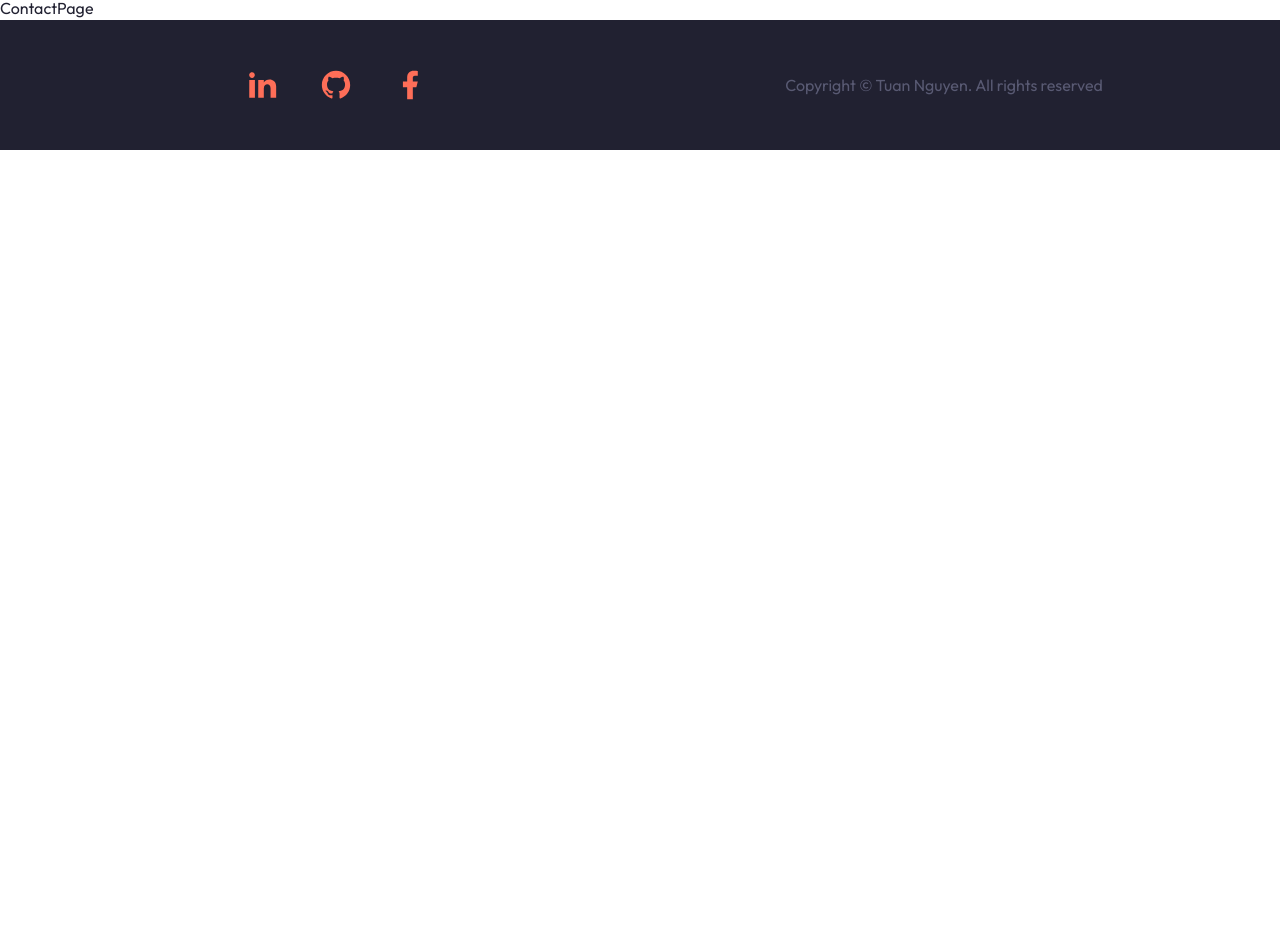
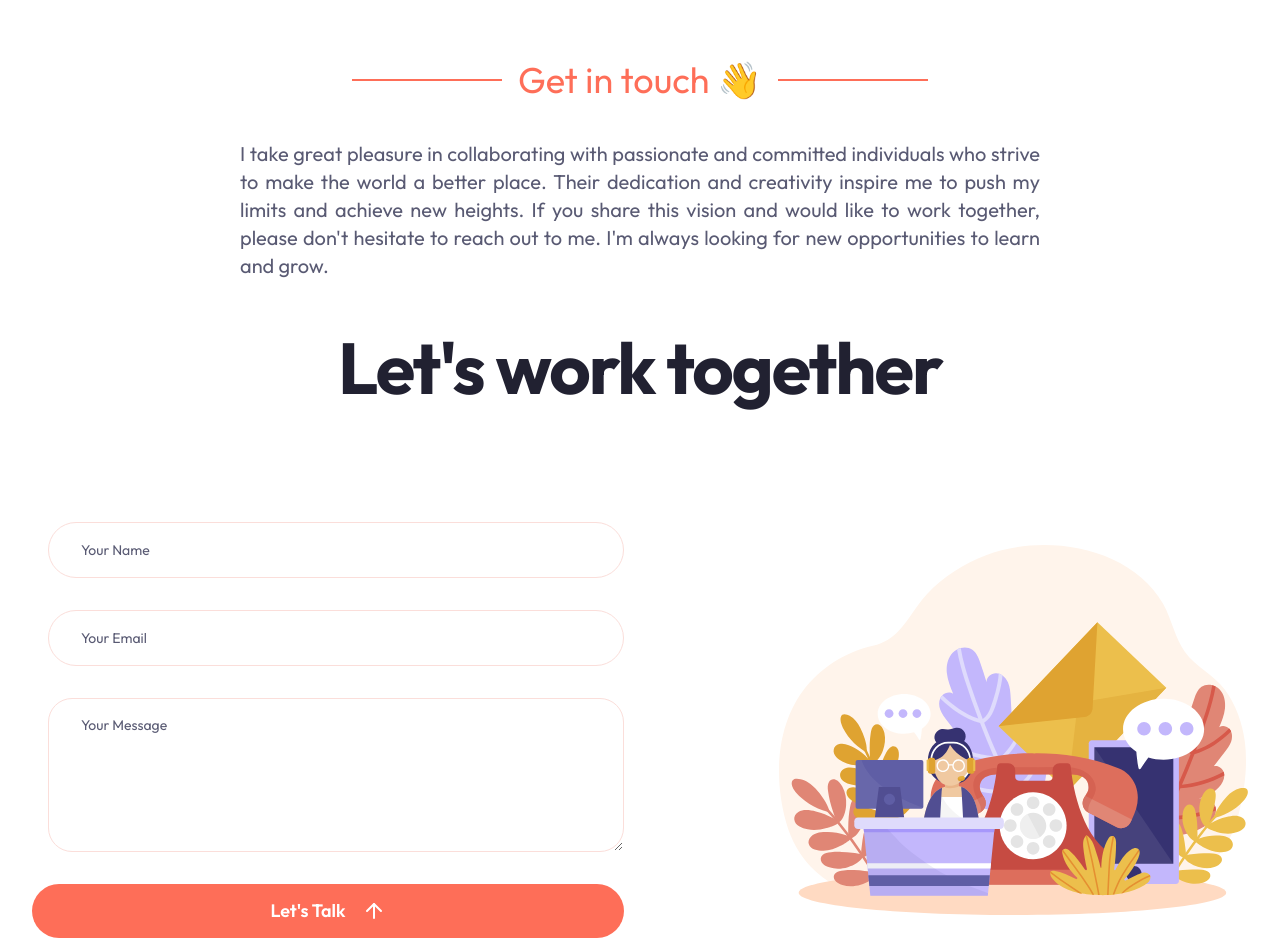
Before and after one commit to TuanNguyen0915/Portfolio, a Next.js app: page /contact in a window 1280 px wide. Shown: the part 132-1084 px from the top of the page. Before the commit the page ends 800 px from the top, so only its background shows below. Built offline with nearby package versions, Linux system fonts and the light colour scheme.

Commit message:
using emailjs to send email

```diff
--- a/app/contact/page.jsx
+++ b/app/contact/page.jsx
@@ -1,5 +1,138 @@
+"use client"
+import { Button } from "@/components/ui/button"
+import { Input } from "@/components/ui/input"
+import { Textarea } from "@/components/ui/textarea"
+import { MailIcon, User, MessageSquare, ArrowRightIcon } from "lucide-react"
+import { useState } from "react"
+import emailjs from "@emailjs/browser"
+import toast, { Toaster } from "react-hot-toast"
+
 const ContactPage = () => {
-  return <div>ContactPage</div>
+  const [formData, setFormData] = useState({
+    name: "",
+    email: "",
+    message: "",
+  })
+  const [sending, setSending] = useState(false)
+  const handleOnchange = (e) => {
+    setFormData({
+      ...formData,
+      [e.target.name]: e.target.value,
+    })
+  }
+  const handleSubmit = (e) => {
+    e.preventDefault()
+    setSending(true)
+    emailjs
+      .send(
+        process.env.NEXT_PUBLIC_SERVICE_ID,
+        process.env.NEXT_PUBLIC_TEMPLATE_ID,
+        {
+          name: formData.name,
+          email: formData.email,
+          message: formData.message,
+        },
+        process.env.NEXT_PUBLIC_API_KEY,
+      )
+      .then(() => {
+        setFormData({
+          name: "",
+          email: "",
+          message: "",
+        })
+        setSending(false)
+        toast.success("Message sent!")
+      })
+      .catch((err) => {
+        console.log(err)
+      })
+  }
+
+  return (
+    <section className="my-12 lg:my-16">
+      <Toaster position="top-center" reverseOrder={false}></Toaster>
+      <div className="container mx-auto flex flex-col gap-12 lg:flex-col">
+        {/* GET IN TOUCH */}
+        <div className="w-full flex-col gap-10">
+          <div className="mb-10 flex w-full items-center justify-center gap-4">
+            <div className="h-[2px] w-[50px]  bg-primary sm:w-[150px]"></div>
+            <p className="text-2xl text-primary lg:text-4xl">Get in touch 👋</p>
+            <div className="h-[2px] w-[50px] bg-primary sm:w-[150px]"></div>
+          </div>
+          <p className="mx-auto max-w-[800px] text-justify text-lg leading-relaxed text-muted-foreground lg:text-xl">
+            I take great pleasure in collaborating with passionate and committed
+            individuals who strive to make the world a better place. Their
+            dedication and creativity inspire me to push my limits and achieve
+            new heights. If you share this vision and would like to work
+            together, please don't hesitate to reach out to me. I'm always
+            looking for new opportunities to learn and grow.
+          </p>
+          <h1 className="h1 my-12 mb-6 text-center max-lg:text-center">
+            Let's work together
+          </h1>
+        </div>
+        {/* FORM */}
+        <div className="flex w-full items-center justify-between gap-8">
+          <form onSubmit={handleSubmit} className="flex w-full flex-col gap-8">
+            <div className="group flex w-full items-center gap-4">
+              <User
+                className={`${formData.name ? "size-10" : "size-0"} transition-all duration-500 group-hover:size-10`}
+              />
+              <Input
+                className={`${formData.name && "bg-secondary text-lg"}`}
+                type="text"
+                name="name"
+                placeholder="Your Name"
+                autoComplete="off"
+                onChange={handleOnchange}
+              />
+            </div>
+            <div className="group flex w-full items-center gap-4">
+              <MailIcon
+                className={`${formData.email ? "size-10" : "size-0"} transition-all duration-500 group-hover:size-10`}
+              />
+              <Input
+                className={`${formData.email && "bg-secondary text-lg"}`}
+                type="email"
+                name="email"
+                placeholder="Your Email"
+                autoComplete="off"
+                onChange={handleOnchange}
+              />
+            </div>
+            <div className="group flex w-full items-center gap-4">
+              <MessageSquare
+                className={`${formData.message ? "size-10" : "size-0"} transition-all duration-500 group-hover:size-10`}
+              />
+              <Textarea
+                rows={6}
+                className={`py-4 ${formData.message && "bg-secondary text-lg"}`}
+                name="message"
+                placeholder="Your Message"
+                onChange={handleOnchange}
+              />
+            </div>
+
+            <Button
+              disabled={sending}
+              type="submit"
+              className={`group w-full items-center justify-center gap-4 ${sending && "cursor-wait opacity-50"}`}
+            >
+              {sending ? (
+                <p className="text-lg font-semibold">Sending ...</p>
+              ) : (
+                <>
+                  <p className="text-lg font-semibold">Let's Talk</p>
+                  <ArrowRightIcon className="-rotate-90 transition-all duration-500 group-hover:rotate-0" />
+                </>
+              )}
+            </Button>
+          </form>
+          <div className="h-[500px] w-full bg-contact_illustration_light bg-right bg-no-repeat dark:bg-contact_illustration_dark max-md:hidden"></div>
+        </div>
+      </div>
+    </section>
+  )
 }
 
 export default ContactPage
--- a/app/layout.jsx
+++ b/app/layout.jsx
@@ -21,9 +21,11 @@ export default function RootLayout({ children }) {
           defaultTheme="light"
           disableTransitionOnChange
         >
-          <Header />
-          {children}
-          <Footer />
+          <main className="flex min-h-screen flex-col justify-between">
+            <Header />
+            <div className="flex-1">{children}</div>
+            <Footer />
+          </main>
         </ThemeProvider>
       </body>
     </html>
--- a/app/projects/page.jsx
+++ b/app/projects/page.jsx
@@ -24,11 +24,9 @@ const ProjectPage = () => {
   }, [category])
 
   return (
-    <section className="my-12 min-h-[80vh] pt-12">
+    <section className="my-12">
       <div className="container mx-auto">
-        <h2 className="section-title mx-auto mb-8 text-center xl:mb-16">
-          My Projects
-        </h2>
+        <h1 className="h1 mx-auto mb-8 text-center xl:mb-16">My Projects</h1>
         <Tabs defaultValue={category}>
           <TabsList className="mx-auto mb-12 grid h-full w-full grid-cols-1 rounded-full dark:border-none md:grid-cols-4 md:border">
             {categories.map((item, idx) => (
--- a/components/shared/about/QualificationsTab.jsx
+++ b/components/shared/about/QualificationsTab.jsx
@@ -49,14 +49,14 @@ const QualificationsTab = () => {
                   (item, idx) => (
                     <div
                       key={idx}
-                      className="group flex min-h-[150px] gap-4 max-lg:h-auto"
+                      className="group flex min-h-[180px] gap-4 max-lg:h-auto"
                     >
                       <div className="relative h-auto w-[1px] py-4 max-lg:hidden">
                         <div className="h-auto w-[1px] bg-muted-foreground"></div>
                         <div className="absolute -left-1 top-4 h-[10px] w-[10px] rounded-full bg-primary transition-all duration-500 group-hover:translate-y-[118px]"></div>
                       </div>
-                      <div className="flex w-full flex-col items-center justify-center gap-2 border-b border-border">
-                        <div className="flex w-full items-center justify-between">
+                      <div className="flex w-full flex-col justify-between gap-2 pb-8 border-b border-border">
+                        <div className="flex w-full items-center justify-between py-2">
                           <p className=" flex-1 text-left font-medium">
                             {item.company}
                           </p>
--- a/components/shared/cta/Cta.jsx
+++ b/components/shared/cta/Cta.jsx
@@ -3,16 +3,16 @@ import Link from "next/link"
 
 const Cta = () => {
   return (
-    <section className="mt-12 bg-tertiary p-24 dark:bg-secondary/40 xl:mt-32">
-      <div className="container mx-auto">
-        <div className="flex flex-col items-center">
-          <h2 className="mb-8  max-w-xl text-center text-5xl md:max-w-2xl xl:max-w-4xl">
-            Get in touch
-          </h2>
-          <Link href="/contact">
-            <Button>Contact me</Button>
-          </Link>
-        </div>
+    <section className="mt-12 bg-tertiary py-8 dark:bg-secondary/40 xl:mt-32">
+      <div className="container mx-auto flex w-full flex-col items-center justify-between gap-8">
+        <h2 className="section-title">Get in touch</h2>
+        <p className="text-justify text-lg text-muted-foreground">
+          I take great pleasure in collaborating with passionate and committed
+          individuals who strive to make the world a better place
+        </p>
+        <Link href="/contact">
+          <Button>Contact me</Button>
+        </Link>
       </div>
     </section>
   )
--- a/components/shared/header/MobileNav.jsx
+++ b/components/shared/header/MobileNav.jsx
@@ -28,7 +28,7 @@ const MobileNav = () => {
             <Logo />
           </div>
           <div className="flex-1">
-            <Nav containerStyles="flex flex-col gap-4" linkStyles="text-2xl" />
+            <Nav containerStyles="flex flex-col gap-10 px-6" linkStyles="text-2xl" />
           </div>
           <Social mobileNav={true} />
         </div>
--- a/components/shared/services/Services.jsx
+++ b/components/shared/services/Services.jsx
@@ -24,15 +24,15 @@ const Services = () => {
                 </div>
               </CardHeader>
               <CardContent className="text-center">
-                <CardTitle className="mb-4 capitalize tracking-[4px]">
+                <CardTitle className="mb-4 font-extrabold capitalize tracking-[2px]">
                   {item.title}
                 </CardTitle>
 
-                <div className="grid grid-cols-2 gap-4 text-start lg:gap-8 mt-6">
+                <div className="mt-6 grid grid-cols-2 gap-4 text-start lg:gap-8">
                   {item.description.map((item, idx) => (
                     <CardDescription
                       key={idx}
-                      className="text-base w-full lg:text-lg lg:font-semibold"
+                      className="w-full text-base lg:text-lg lg:font-semibold"
                     >
                       {item}
                     </CardDescription>
--- a/components/ui/input.jsx
+++ b/components/ui/input.jsx
@@ -7,7 +7,7 @@ const Input = React.forwardRef(({ className, type, ...props }, ref) => {
     (<input
       type={type}
       className={cn(
-        "flex h-10 w-full rounded-md border border-input bg-background px-3 py-2 text-sm ring-offset-background file:border-0 file:bg-transparent file:text-sm file:font-medium placeholder:text-muted-foreground focus-visible:outline-none focus-visible:ring-2 focus-visible:ring-ring focus-visible:ring-offset-2 disabled:cursor-not-allowed disabled:opacity-50",
+        "flex h-14 w-full rounded-full border border-input bg-background px-8 py-2 text-sm ring-offset-background file:border-0 file:bg-transparent file:text-sm file:font-medium placeholder:text-muted-foreground focus-visible:outline-none focus-visible:ring-2 focus-visible:ring-ring focus-visible:ring-offset-2 disabled:cursor-not-allowed disabled:opacity-50",
         className
       )}
       ref={ref}
--- a/components/ui/textarea.jsx
+++ b/components/ui/textarea.jsx
@@ -4,14 +4,15 @@ import { cn } from "@/lib/utils"
 
 const Textarea = React.forwardRef(({ className, ...props }, ref) => {
   return (
-    (<textarea
+    <textarea
       className={cn(
-        "flex min-h-[80px] w-full rounded-md border border-input bg-background px-3 py-2 text-sm ring-offset-background placeholder:text-muted-foreground focus-visible:outline-none focus-visible:ring-2 focus-visible:ring-ring focus-visible:ring-offset-2 disabled:cursor-not-allowed disabled:opacity-50",
-        className
+        "flex min-h-[80px] w-full rounded-3xl border border-input bg-background px-8 py-2 text-sm ring-offset-background placeholder:text-muted-foreground focus-visible:outline-none focus-visible:ring-2 focus-visible:ring-ring focus-visible:ring-offset-2 disabled:cursor-not-allowed disabled:opacity-50",
+        className,
       )}
       ref={ref}
-      {...props} />)
-  );
+      {...props}
+    />
+  )
 })
 Textarea.displayName = "Textarea"
 
--- a/package.json
+++ b/package.json
@@ -9,6 +9,7 @@
     "lint": "next lint"
   },
   "dependencies": {
+    "@emailjs/browser": "^4.3.3",
     "@hookform/resolvers": "^3.3.4",
     "@radix-ui/react-dialog": "^1.0.5",
     "@radix-ui/react-icons": "^1.3.0",
@@ -24,6 +25,7 @@
     "react": "^18",
     "react-dom": "^18",
     "react-hook-form": "^7.51.0",
+    "react-hot-toast": "^2.4.1",
     "react-icons": "^5.0.1",
     "react-spinners": "^0.13.8",
     "swiper": "^11.0.7",
--- a/tailwind.config.js
+++ b/tailwind.config.js
@@ -87,6 +87,8 @@ module.exports = {
         dots_dark: "url(/dots-dark.svg)",
         work_project_bg_light: "url(/work/project-bg-light.png)",
         work_project_bg_dark: "url(/work/project-bg-dark.png)",
+        contact_illustration_light: "url(/contact/illustration-light.svg)",
+        contact_illustration_dark: "url(/contact/illustration-dark.svg)",
       },
     },
   },
```
Also changed, not shown: components/ui/sheet.jsx (+24 -34 lines), 1 other file (tests, documents, lock files or other folders).
